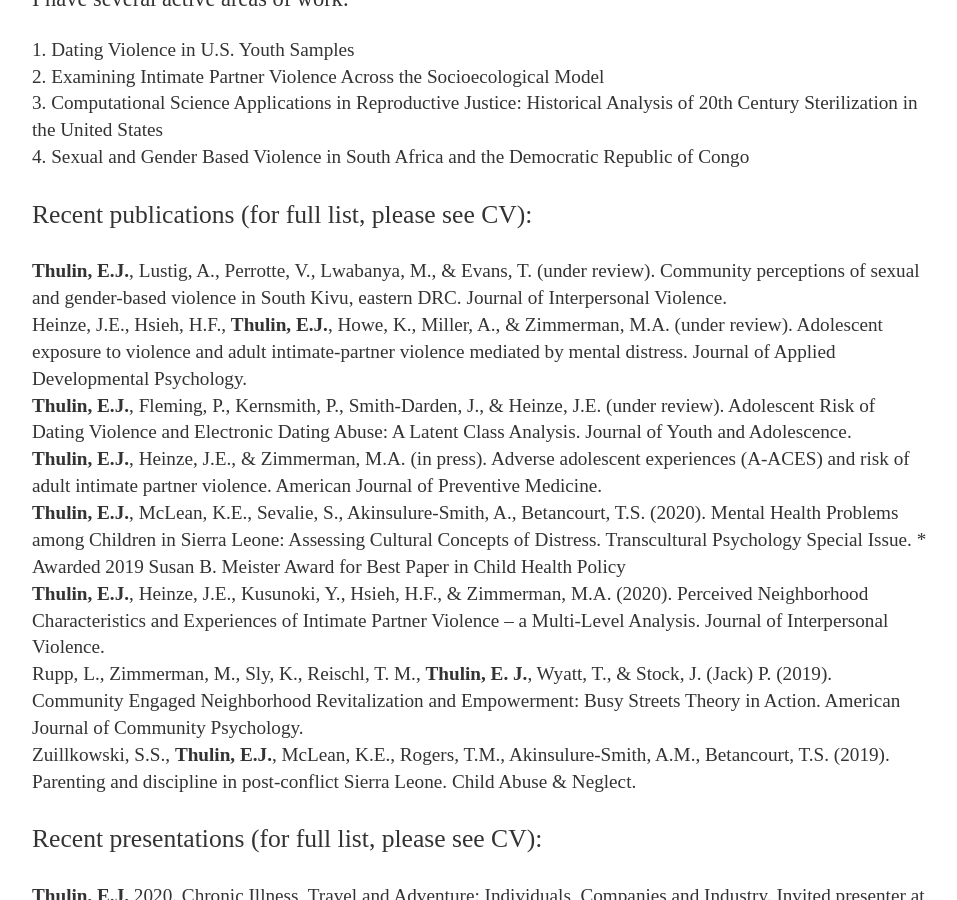
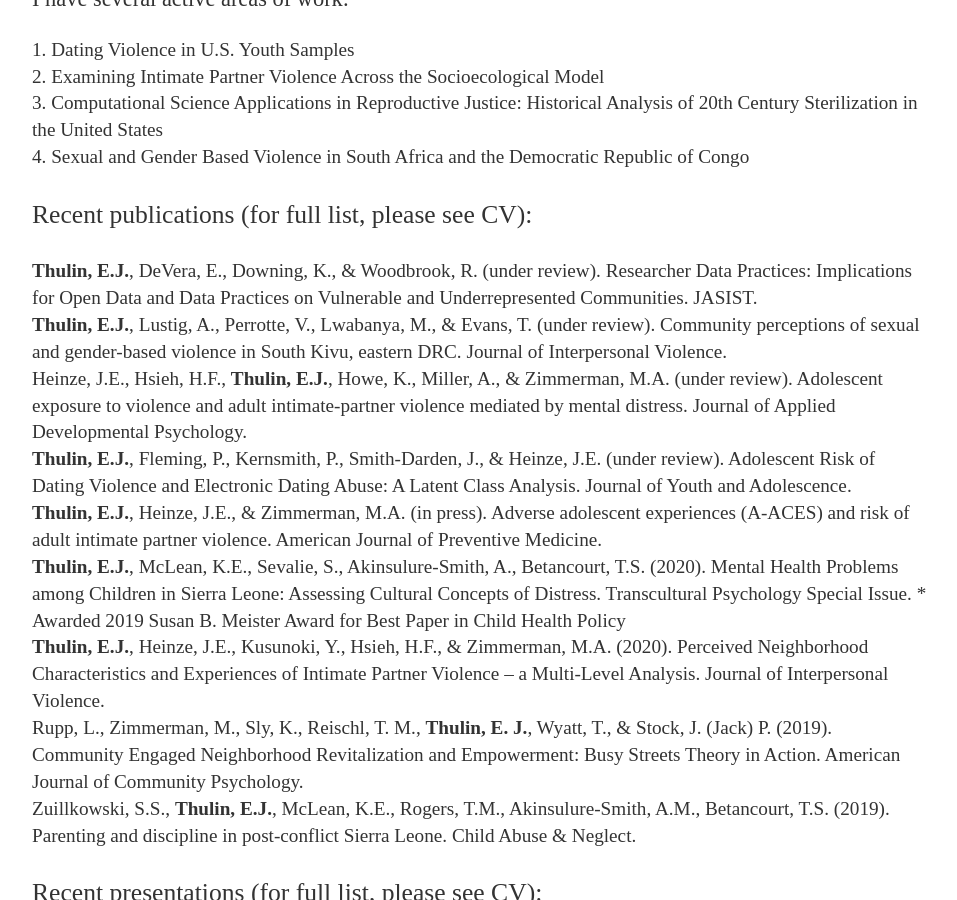
Before and after one commit to elysethulin/elysethulin.github.io, a Jekyll site: the page built from index.html, in a window 1280 px wide and 900 px high, scrolled down 857 px. Shown: the whole window, without its empty margins (160-1117 px from the left). Built offline with Jekyll 4.4.1, drawn with Linux system fonts in a browser that asks for light colours.

Commit message:
Update index.html

```diff
--- a/index.html
+++ b/index.html
@@ -14,7 +14,8 @@ title: Elyse Thulin, Social Scientist and Outdoor Enthusiast
 
 
 		<p style="font-size:160%;">Recent publications (for full list, please see CV):
-			<p style="font-size:120%;"><b>Thulin, E.J.</b>, Lustig, A., Perrotte, V., Lwabanya, M., & Evans, T. (under review). Community perceptions of sexual and gender-based violence in South Kivu, eastern DRC. Journal of Interpersonal Violence.
+			<p style="font-size:120%;"><b>Thulin, E.J.</b>, DeVera, E., Downing, K., & Woodbrook, R. (under review). Researcher Data Practices: Implications for Open Data and Data Practices on Vulnerable and Underrepresented Communities. JASIST.
+			<br><b>Thulin, E.J.</b>, Lustig, A., Perrotte, V., Lwabanya, M., & Evans, T. (under review). Community perceptions of sexual and gender-based violence in South Kivu, eastern DRC. Journal of Interpersonal Violence.
 			<br>Heinze, J.E., Hsieh, H.F., <b>Thulin, E.J.</b>, Howe, K., Miller, A., & Zimmerman, M.A. (under review). Adolescent exposure to violence and adult intimate-partner violence mediated by mental distress. Journal of Applied Developmental Psychology.
 			<br><b>Thulin, E.J.</b>, Fleming, P., Kernsmith, P., Smith-Darden, J., & Heinze, J.E. (under review). Adolescent Risk of Dating Violence and Electronic Dating Abuse: A Latent Class Analysis. Journal of Youth and Adolescence.
 			<br><b>Thulin, E.J.</b>, Heinze, J.E., & Zimmerman, M.A. (in press). Adverse adolescent experiences (A-ACES) and risk of adult intimate partner violence. American Journal of Preventive Medicine.
```
